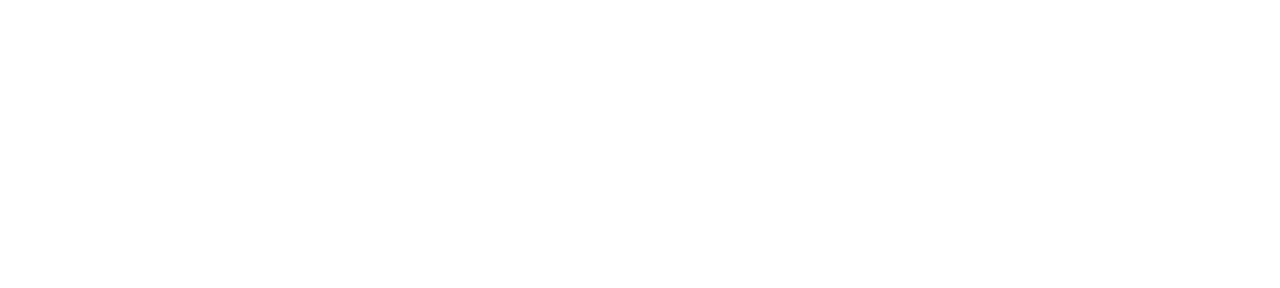
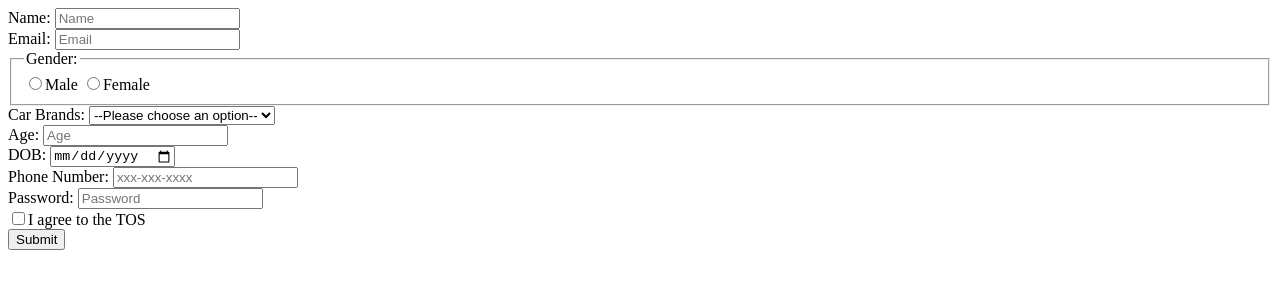
Before and after one commit to acciojob/signup-form-car-Bhargavi-chenu, a website: page main.html in a window 1280 px wide. Drawn offline with Linux system fonts and the light colour scheme.

Commit message:
created a submission

```diff
--- a/main.html
+++ b/main.html
@@ -1,16 +1,56 @@
 <!DOCTYPE html>
-
-<html>
-
+<html lang="en">
 <head>
-	<link rel="stylesheet" href="styles.css">
+<meta charset="UTF-8">
+<meta name="viewport" content="width=device-width, initial-scale=1.0">
+<title>Signup Form</title>
 </head>
-
 <body>
-	<!-- the entire body must be written by student -->
-    <script type="text/javascript" src="./script.js">
-</script>
-
+  <form action="/signup" method="post">
+    <div>
+      <label for="name">Name:</label>
+      <input type="text" id="name" name="name" placeholder="Name" required>
+    </div>
+    <div>
+      <label for="email">Email:</label>
+      <input type="email" id="email" name="email" placeholder="Email" required>
+    </div>
+    <div>
+      <fieldset>
+        <legend>Gender:</legend>
+        <label for="gender_m"><input type="radio" id="gender_m" name="gender" required>Male</label>
+        <label for="gender_f"><input type="radio" id="gender_f" name="gender" required>Female</label>
+      </fieldset>
+    </div>
+    <div>
+      <label for="cars">Car Brands:</label>
+      <select id="cars" name="cars" required>
+        <option value="" disabled selected>--Please choose an option--</option>
+        <!-- Add options for car brands here -->
+      </select>
+    </div>
+    <div>
+      <label for="age">Age:</label>
+      <input type="number" id="age" name="age" placeholder="Age" required>
+    </div>
+    <div>
+      <label for="dob">DOB:</label>
+      <input type="date" id="dob" name="dob" required>
+    </div>
+    <div>
+      <label for="tel">Phone Number:</label>
+      <input type="tel" id="tel" name="tel" pattern="[0-9]{3}-[0-9]{3}-[0-9]{4}" placeholder="xxx-xxx-xxxx">
+    </div>
+    <div>
+      <label for="password">Password:</label>
+      <input type="password" id="password" name="password" placeholder="Password" required>
+    </div>
+    <div>
+      <label><input type="checkbox" id="tos" name="tos" required>I agree to the TOS</label>
+    </div>
+    <div>
+      <button type="submit">Submit</button>
+    </div>
+  </form>
 </body>
-
 </html>
```
